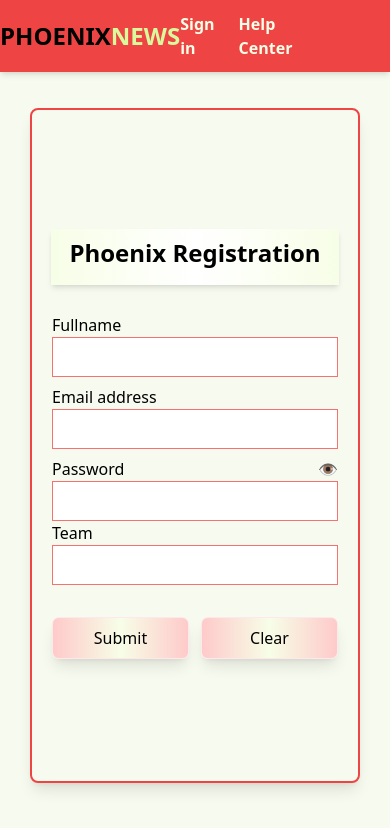
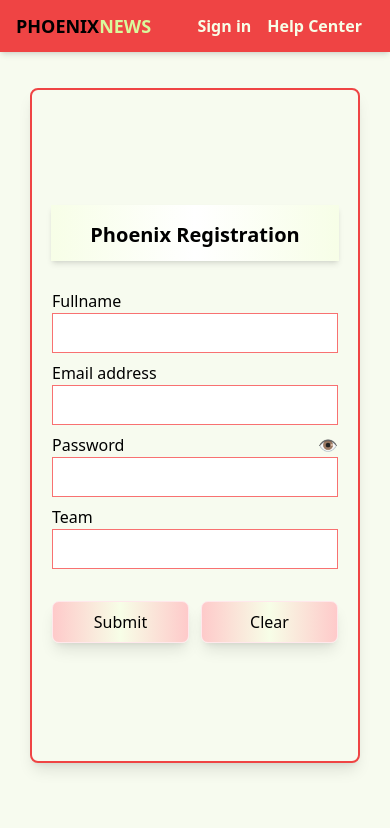
Before and after one commit to timo10thy/pheonix, a website: page index.html in a window 390 px wide. Drawn offline with nearby package versions, Linux system fonts and the light colour scheme.

Commit message:
Update index.html

```diff
--- a/index.html
+++ b/index.html
@@ -9,9 +9,9 @@
   <title>Phoenix Registration</title>
 </head>
 <body>
-  <div class="bg-[#f7fbef] h-screen bg-cover bg-center">
-    <div class="flex flex-row justify-between md:px-7 lg:px-[180px] sm:px-6 py-3 bg-red-500 shadow-md max-w-[7xl]">
-        <div class="flex flex-row items-center text-2xl font-extrabold">
+  <div class="bg-[#f7fbef] h-screen">
+    <div class="flex flex-row justify-between px-4 md:px-7 lg:px-[180px] sm:px-6 py-3 bg-red-500 shadow-md max-w-[7xl]">
+        <div class="flex flex-row items-center text-lg sm:text-2xl font-extrabold">
             <div class="text-black">
                 PHOENIX
             </div>
@@ -19,23 +19,22 @@
                 NEWS
             </div>
         </div>
-        <div class="flex flex-row gap-8 pr-[100px] text-lime-50">
+        <div class="flex flex-row sm:gap-8 text-lime-50">
           <div class="hidden pr-3 text-base gap-6 md:pr-32 font-bold md:flex flex-row md:gap-9 items-center">
             <span class="text-xs md:text-base font-medium flex flex-row gap-5 items-center">Already have an account? <a href="login.html" class="md:text-xl font-bold hover:text-2xl hover:ease-in-out hover:delay-300">Sign in</a></span>
             <a href="" class="md:text-xl focus:underline hover:text-2xl hover:ease-in-out hover:delay-300">Help Center</a>
           </div>
-          <div class="md:hidden pr-3 text-base gap-6 font-bold flex flex-row items-center">
+          <div class="lg:hidden pr-3 text-base gap-4 font-bold flex flex-row items-center">
             <a href="login.html" class="hover:text-2xl hover:ease-in-out hover:delay-300">Sign in</a>
             <a href="" class="focus:underline hover:text-2xl hover:ease-in-out hover:delay-300">Help Center</a>
           </div>
         </div>
-
     </div>
 
     <div class="flex flex-col border-red-500 border-2 justify-center shadow-lg mt-9 md:mt-7 mx-[30px] md:mx-auto max-w-4xl w-auto h-4/5 px-1 py-1 md:px-6 md:py-2 bg-[#f7fbef] rounded-lg">
         <div class="flex justify-center">
-            <div class="p-2 m-2 h-14 w-72 md:p-4 md:m-2 bg-gradient-to-r from-lime-50 via-[#ffffff] to-lime-50 shadow-md text-center md:h-20 md:w-[550px]">
-                <h2 class="text-2xl md:text-4xl font-bold text-black">Phoenix Registration</h2>
+            <div class="p-2 m-2 h-14 w-72 md:p-4 bg-gradient-to-r from-lime-50 via-[#ffffff] to-lime-50 shadow-md text-center md:h-20 md:w-[550px]">
+                <h2 class="text-xl sm:text-2xl md:text-4xl mt-2 sm:mt-1 font-bold text-black">Phoenix Registration</h2>
             </div>
         </div>
         <p id="textCenter" class="text-[#f00a31] mx-4 md:mx-0 text-center pt-2"></p>
@@ -45,7 +44,7 @@
           <label id="email-address1">Email address</label>
           <input type="email" id="email-address" class="p-2 mb-2 text-base border border-red-400 h-10 hover:border-2  hover:ease-in-out hover:delay-200 focus:outline-none focus:border-red-500">
           <label id="password1" class="flex justify-between">Password <span id="showPass">👁️</span></label>
-          <input type="password" name="password" id="password" class="p-2 text-base border border-red-400 h-10 hover:border-2 hover:ease-in-out hover:delay-200 focus:outline-none focus:border-red-500">
+          <input type="password" name="password" id="password" class="p-2 mb-2 text-base border border-red-400 h-10 hover:border-2 hover:ease-in-out hover:delay-200 focus:outline-none focus:border-red-500">
           <label id="team_name">Team</label>
           <input type="text" id="team" class="p-2 mb-2 text-base border border-red-400 h-10 hover:border-2  hover:ease-in-out hover:delay-200 focus:outline-none focus:border-red-500"><br>
           <div class="flex flex-row gap-3">
```
